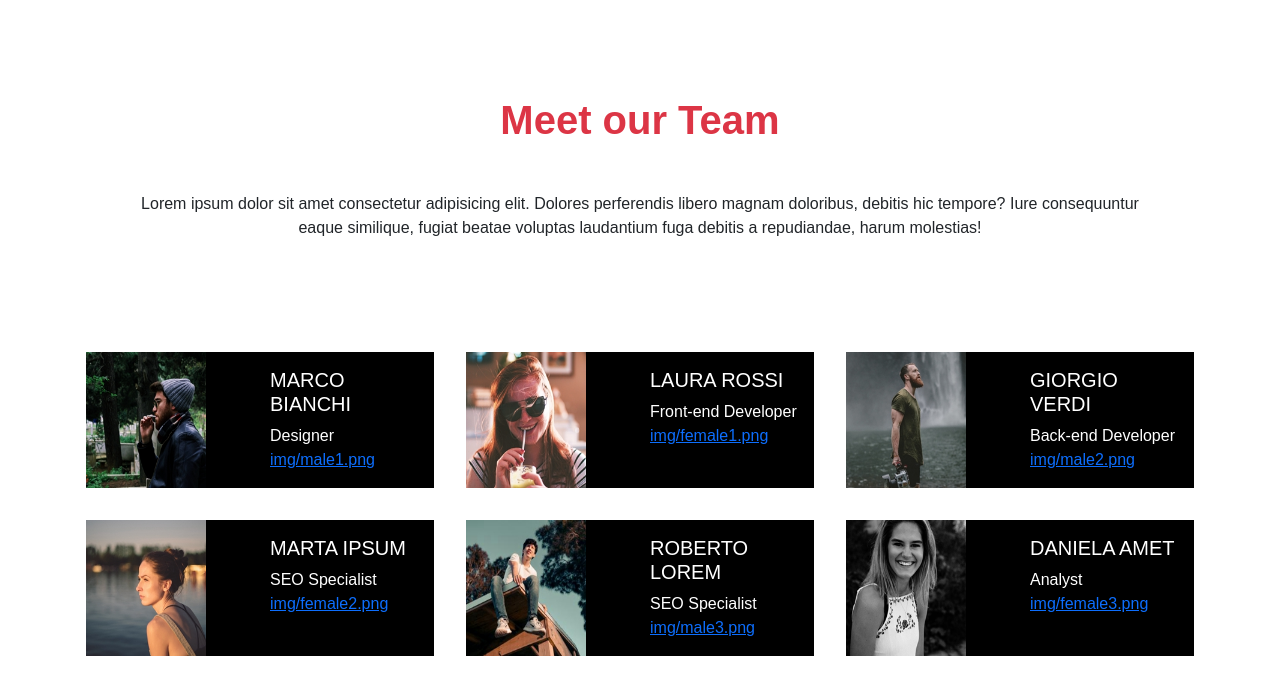
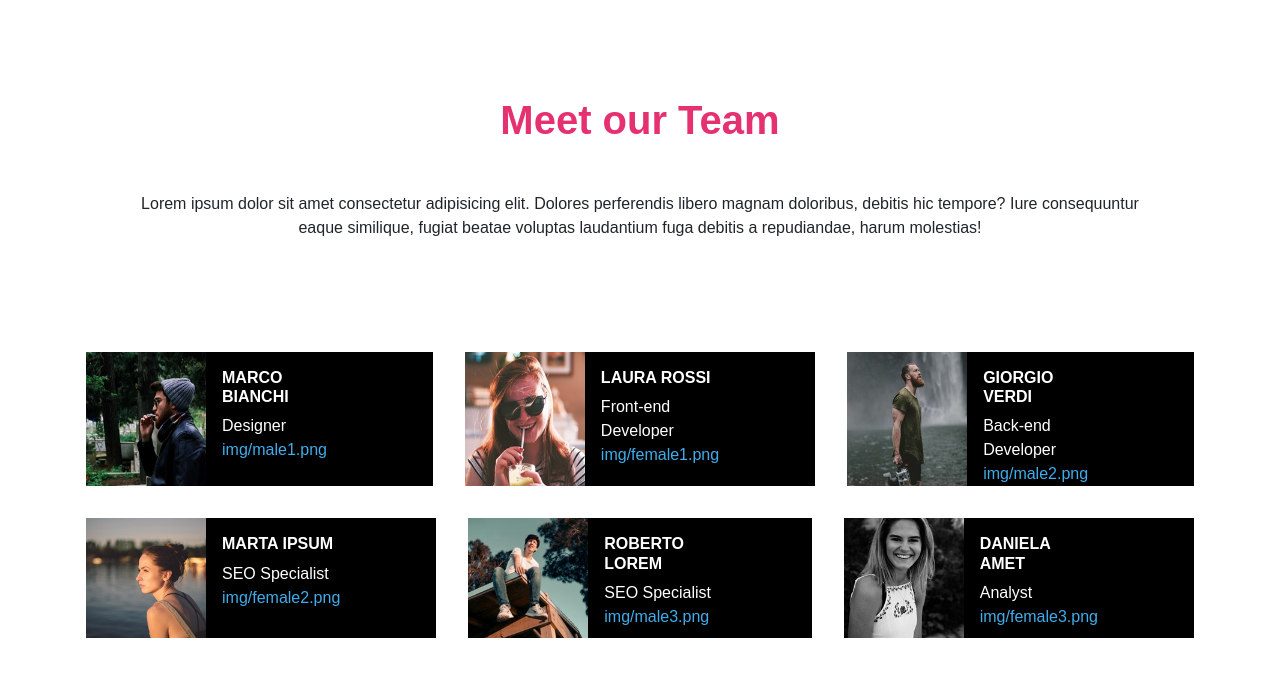
Before and after one commit to NavodContrath/js-our-team, a plain HTML site: page index.html in a window 1280 px wide. Drawn offline with nearby package versions, Linux system fonts and the light colour scheme.

Commit message:
add root and queries with bootstrap

```diff
--- a/assets/script.js
+++ b/assets/script.js
@@ -58,7 +58,7 @@ for (let i = 0; i < teamMembers.length; i++) {
 function addMarkUp(member) {
   const { name, role, email, img } = member
   const markup = `
-<div class="col d-flex gap-5 member-card align-center">
+<div class="col d-flex member-card align-center">
     <img src="assets/${img}" alt="" width="120px">
     <div class="card-body" id="description">
         <h5>${name.toUpperCase()}</h5>
--- a/assets/style.css
+++ b/assets/style.css
@@ -6,20 +6,36 @@ body{
     font-family:Arial, Helvetica, sans-serif
 
 }
+:root{
+    --our-team-danger:#e53170;
+    --our-team-link:#40adea;
+    --our-team-bgcard:#000000;
+}
 /* Utilities */
 h1{
     font-weight: bolder;
+    color: var(--our-team-danger);
 }
 .member-card{
-    background-color: #000000;
+    background-color: var(--our-team-bgcard);
     padding: 0;
-   margin: 1rem;
+    margin: 1rem;
+    h5{
+    font-weight: bolder;
+    font-size: 1rem;
+   }
 }
 /* ID */
 #description{
     color: white;
-    padding: 1rem;
+    margin-right:  6rem;
+    margin-left: 1rem;
+    padding-top: 1rem;
     p{
         font-weight: 400;
     }
+    a{
+        color: var(--our-team-link);
+        text-decoration: none;
+    }
 }
--- a/index.html
+++ b/index.html
@@ -17,7 +17,7 @@
             <div class="row align-items" id="jumbotron">
                 <div class="col">
                     <div class="h-100 p-5">
-                        <h1 class="text-center text-danger my-5">Meet our Team</h1>
+                        <h1 class="text-center my-5">Meet our Team</h1>
                         <p class="text-center my-5">
                             Lorem ipsum dolor sit amet consectetur adipisicing elit. Dolores perferendis libero magnam
                             doloribus, debitis hic tempore? Iure consequuntur eaque similique, fugiat beatae voluptas
@@ -27,12 +27,8 @@
                 </div>
             </div>
             <div class="row" id="member_list">
-
-
-
             </div>
         </div>
-
     </main>
     <!-- /main -->
     <script src="./assets/script.js"></script>
```
